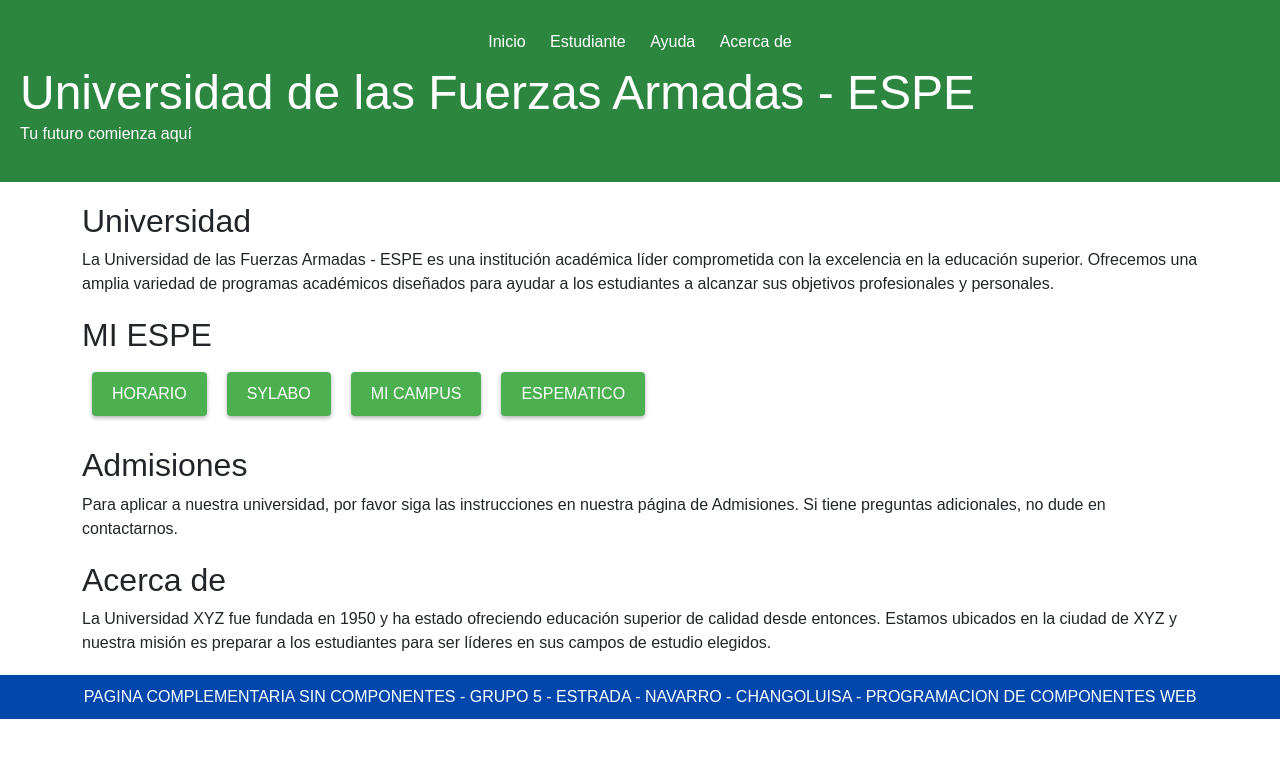
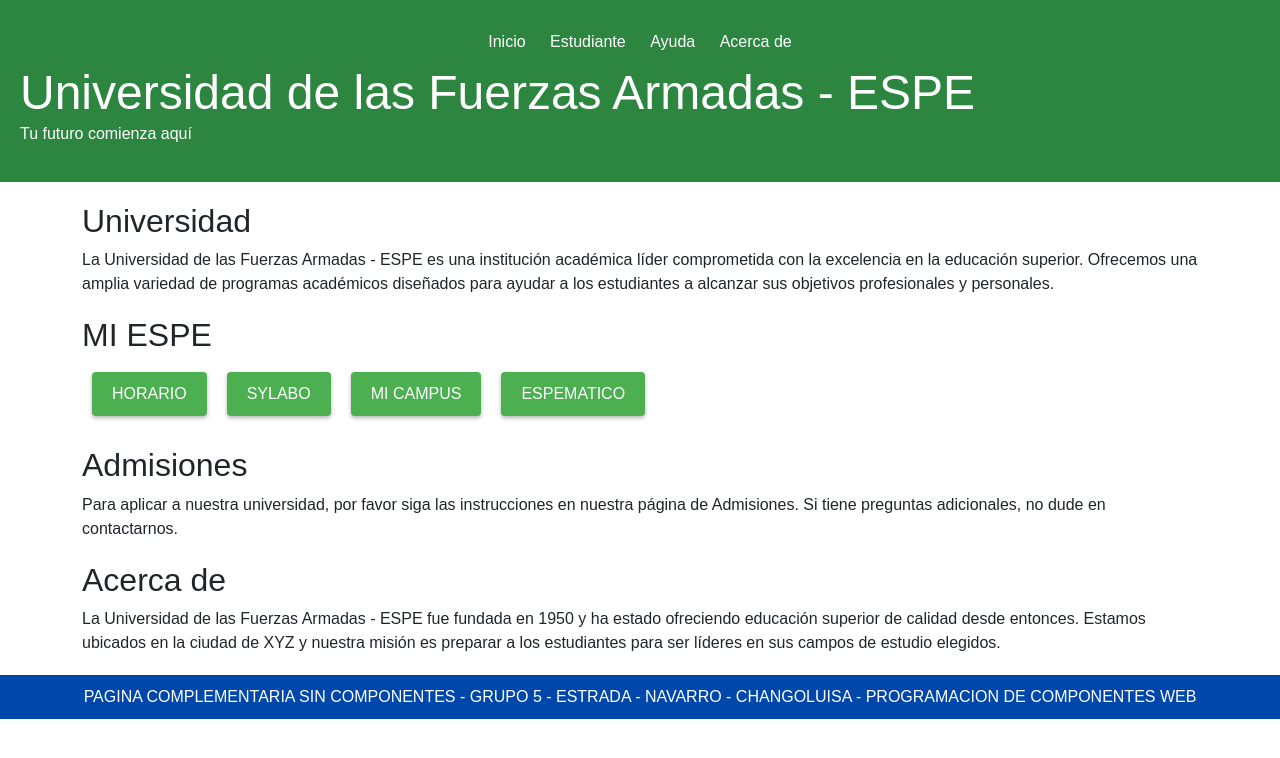
Before and after one commit to caestrada4/TrabajoProyecto, a plain HTML site: page index2.html in a window 1280 px wide. Drawn offline with nearby package versions, Linux system fonts and the light colour scheme.

Commit message:
Update index2.html

```diff
--- a/index2.html
+++ b/index2.html
@@ -49,7 +49,7 @@
 
     <section>
       <h2>Acerca de</h2>
-      <p>La Universidad XYZ fue fundada en 1950 y ha estado ofreciendo educación superior de calidad desde entonces. Estamos ubicados en la ciudad de XYZ y nuestra misión es preparar a los estudiantes para ser líderes en sus campos de estudio elegidos.</p>
+      <p>La Universidad de las Fuerzas Armadas - ESPE fue fundada en 1950 y ha estado ofreciendo educación superior de calidad desde entonces. Estamos ubicados en la ciudad de XYZ y nuestra misión es preparar a los estudiantes para ser líderes en sus campos de estudio elegidos.</p>
     </section>
   </main>
 
```
